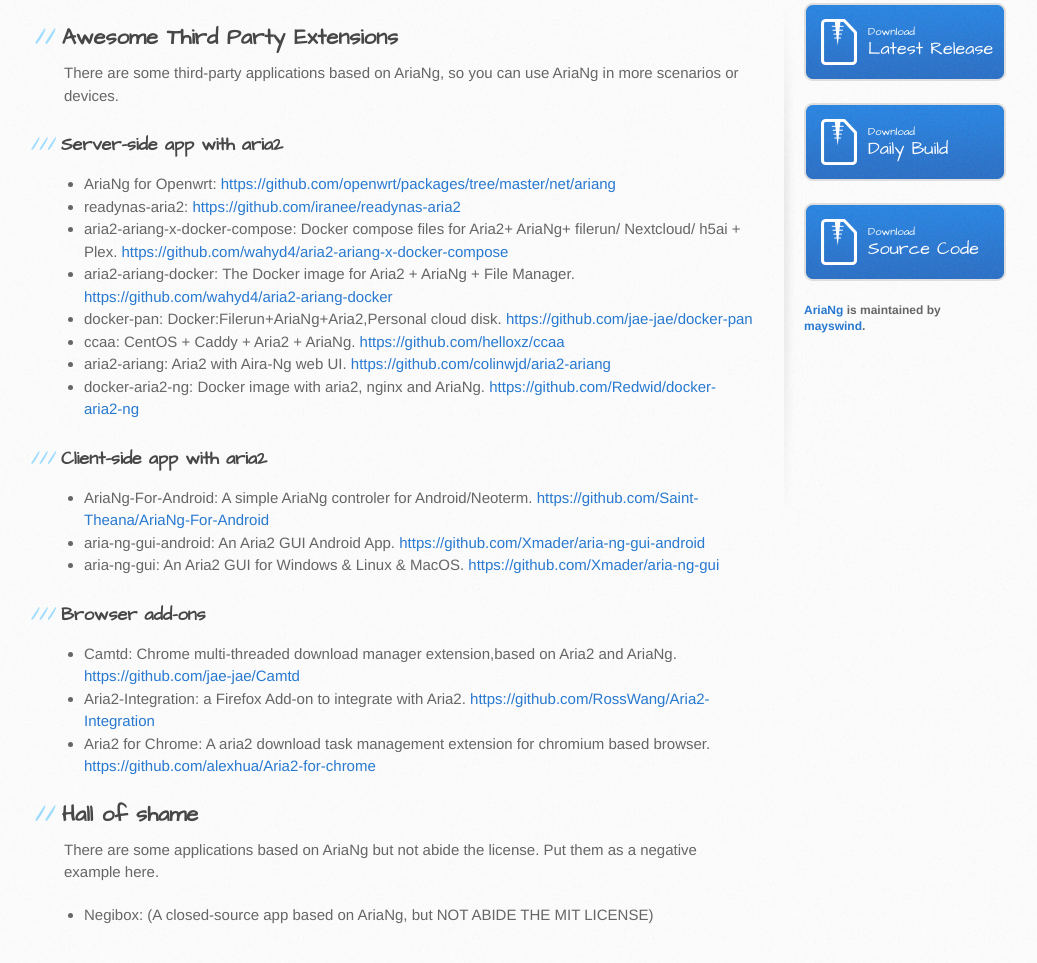
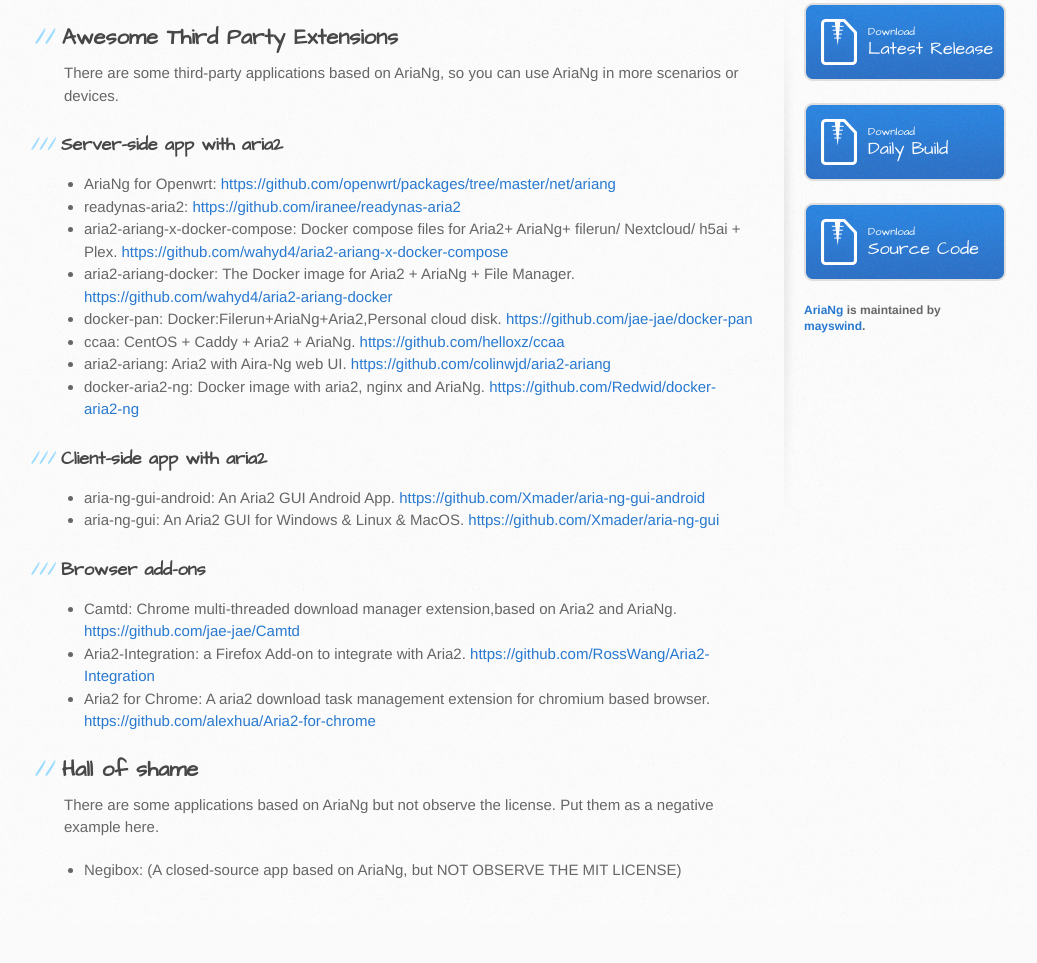
Before and after one commit to mayswind/AriaNg-WebSite, a plain HTML site: page 3rd-extensions.html in a window 1280 px wide. Shown: the part 263-1226 px from the top of the page, without its empty margins (106-1143 px from the left). After the commit the page ends 1187 px from the top, so only its background shows below. Drawn offline with Linux system fonts and the light colour scheme.

Commit message:
update page

```diff
--- a/3rd-extensions.html
+++ b/3rd-extensions.html
@@ -41,7 +41,6 @@
 
           <h3 id="client-side-app-with-aria2">Client-side app with aria2</h3>
           <ul>
-            <li>AriaNg-For-Android: A simple AriaNg controler for Android/Neoterm. <a href="https://github.com/Saint-Theana/AriaNg-For-Android" target="_blank">https://github.com/Saint-Theana/AriaNg-For-Android</a></li>
             <li>aria-ng-gui-android: An Aria2 GUI Android App. <a href="https://github.com/Xmader/aria-ng-gui-android" target="_blank">https://github.com/Xmader/aria-ng-gui-android</a></li>
             <li>aria-ng-gui: An Aria2 GUI for Windows & Linux & MacOS. <a href="https://github.com/Xmader/aria-ng-gui" target="_blank">https://github.com/Xmader/aria-ng-gui</a></li>
           </ul>
@@ -54,9 +53,9 @@
           </ul>
 
           <h2 id="hall-of-shame">Hall of shame</h2>
-          <p>There are some applications based on AriaNg but not abide the license. Put them as a negative example here.</p>
+          <p>There are some applications based on AriaNg but not observe the license. Put them as a negative example here.</p>
           <ul>
-            <li>Negibox: (A closed-source app based on AriaNg, but NOT ABIDE THE MIT LICENSE)</li>
+            <li>Negibox: (A closed-source app based on AriaNg, but NOT OBSERVE THE MIT LICENSE)</li>
           </ul>
         </section>
 
```
Also changed, not shown: zh_Hans/3rd-extensions.html (+1 -2 lines).
